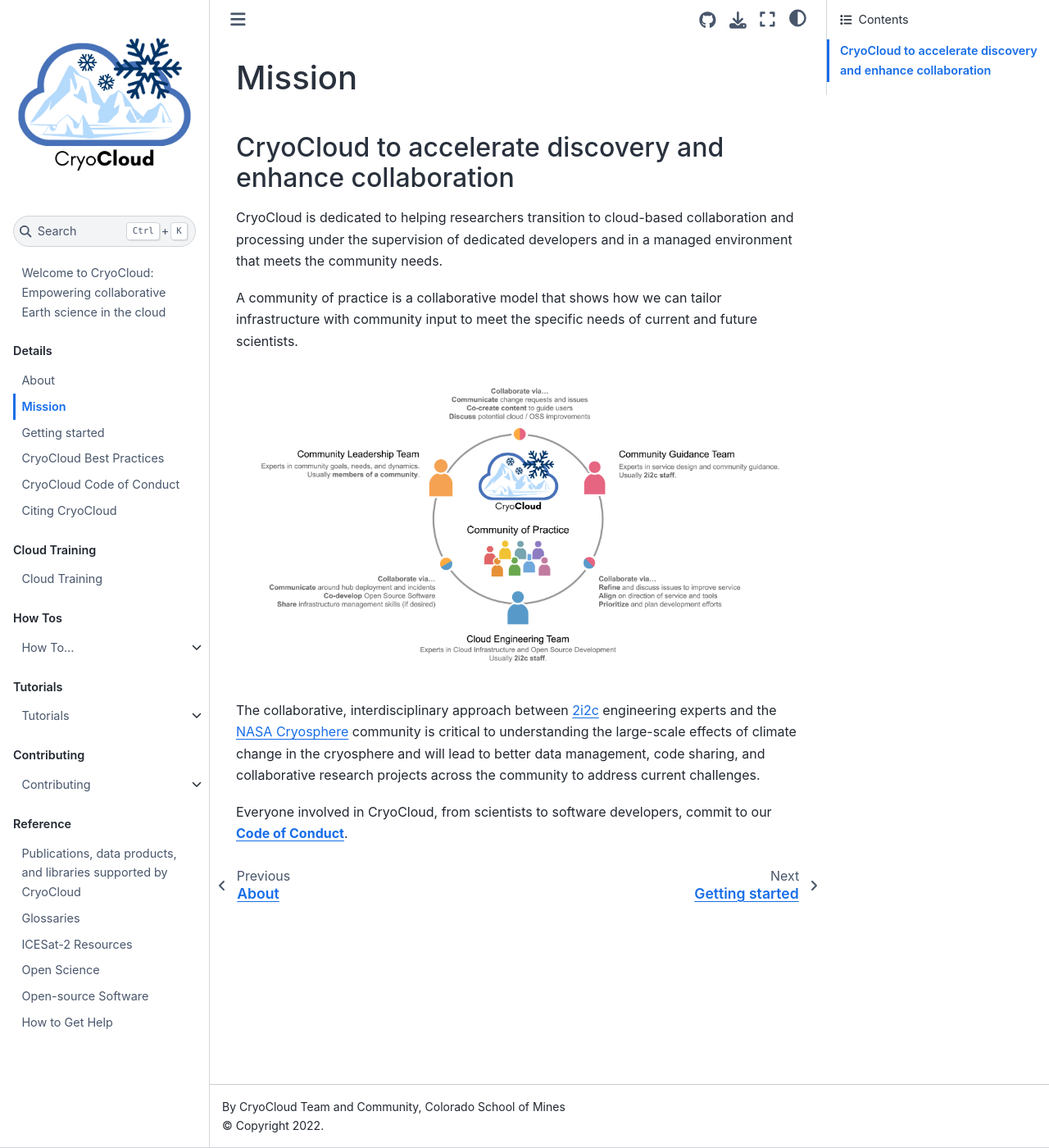
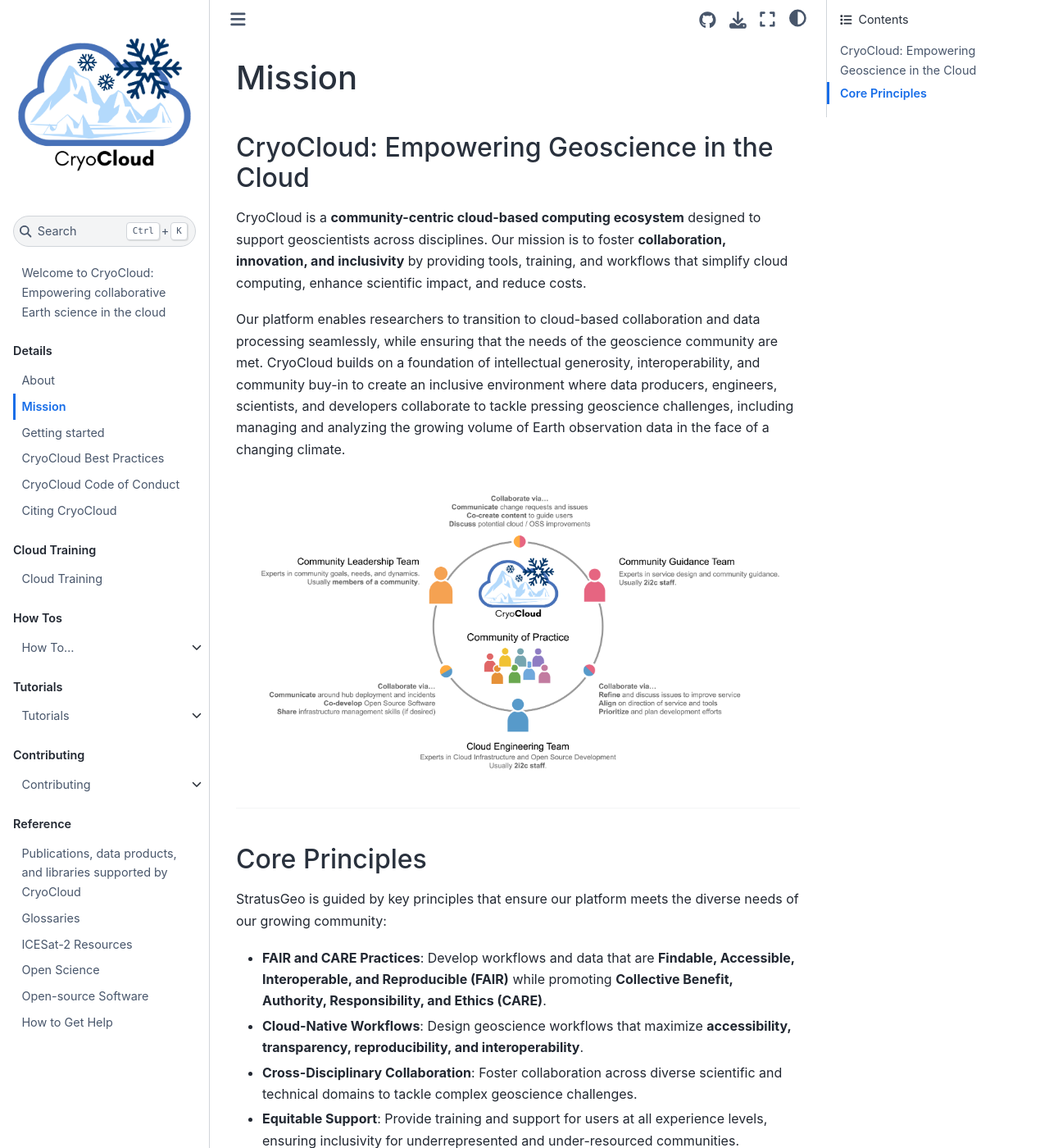
Before and after one commit to CryoInTheCloud/CryoCloudWebsite, a Jupyter Book: the page built from book/content/mission.md, in a window 1280 px wide and 1400 px high. Shown: the whole window at 82% size. Built offline with Jupyter Book 1.0.4 settings and Sphinx 7.4.7 and the Sphinx Book theme 1.1.4, drawn with Linux system fonts in a browser that asks for light colours; pages that are not in the unit, such as notebooks, are missing from menus.

Commit message:
Update mission

```diff
--- a/book/content/mission.md
+++ b/book/content/mission.md
@@ -1,16 +1,20 @@
 # Mission
 
-## CryoCloud to accelerate discovery and enhance collaboration
+## CryoCloud: Empowering Geoscience in the Cloud
 
+CryoCloud is a **community-centric cloud-based computing ecosystem** designed to support geoscientists across disciplines. Our mission is to foster **collaboration, innovation, and inclusivity** by providing tools, training, and workflows that simplify cloud computing, enhance scientific impact, and reduce costs.
 
-CryoCloud is dedicated to helping researchers transition to cloud-based collaboration and processing under the supervision of dedicated developers and in a managed environment that meets the community needs.
-
-A community of practice is a collaborative model that shows how we can tailor infrastructure with community input to meet the specific needs of current and future scientists.
+Our platform enables researchers to transition to cloud-based collaboration and data processing seamlessly, while ensuring that the needs of the geoscience community are met. CryoCloud builds on a foundation of intellectual generosity, interoperability, and community buy-in to create an inclusive environment where data producers, engineers, scientists, and developers collaborate to tackle pressing geoscience challenges, including managing and analyzing the growing volume of Earth observation data in the face of a changing climate.
 
 ![Community of Practice](../img/communityprac.png)
 
+---
 
-The collaborative, interdisciplinary approach between [2i2c](https://2i2c.org/) engineering experts and the [NASA Cryosphere](https://ice.nasa.gov/) community is critical to understanding the large-scale effects of climate change in the cryosphere and will lead to better data management, code sharing, and collaborative research projects across the community to address current challenges.
+## Core Principles
 
+StratusGeo is guided by key principles that ensure our platform meets the diverse needs of our growing community:
 
-Everyone involved in CryoCloud, from scientists to software developers, commit to our **[Code of Conduct](Code_of_Conduct)**.
+- **FAIR and CARE Practices**: Develop workflows and data that are **Findable, Accessible, Interoperable, and Reproducible (FAIR)** while promoting **Collective Benefit, Authority, Responsibility, and Ethics (CARE)**.
+- **Cloud-Native Workflows**: Design geoscience workflows that maximize **accessibility, transparency, reproducibility, and interoperability**.
+- **Cross-Disciplinary Collaboration**: Foster collaboration across diverse scientific and technical domains to tackle complex geoscience challenges.
+- **Equitable Support**: Provide training and support for users at all experience levels, ensuring inclusivity for underrepresented and under-resourced communities.
```
